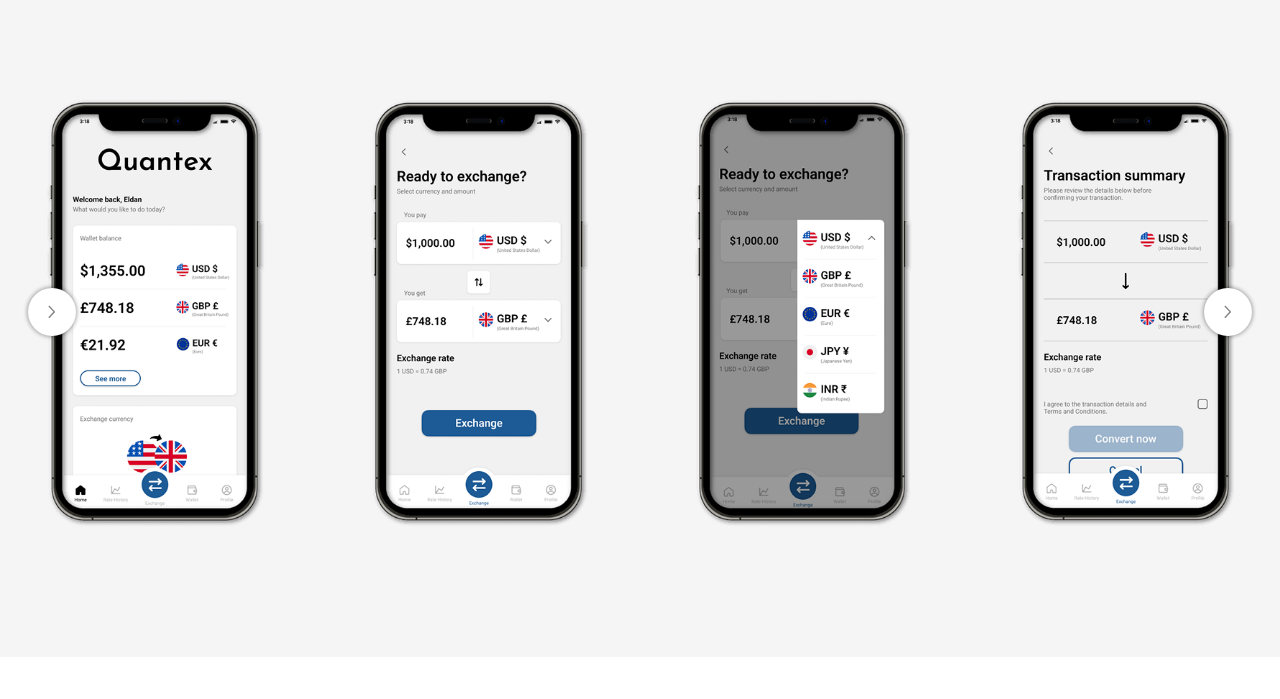
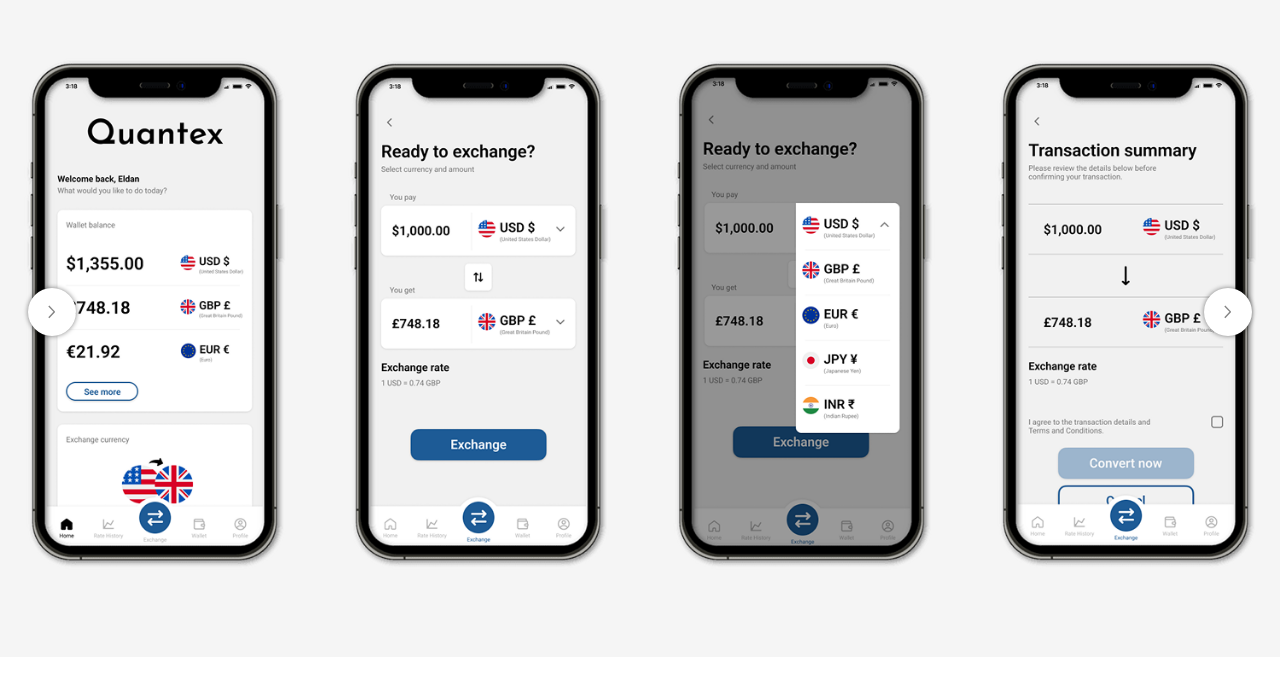
Before and after one commit to mikaridley/Eldan-Ridley-s-Portfolio, a React (Vite) app: page /quantex in a window 1280 px wide. Shown: the part 2661-3360 px from the top of the page. Built offline with nearby package versions, Linux system fonts and the light colour scheme; a web font is replaced by a local one.

Commit message:
Fix carousel size

```diff
--- a/src/assets/styles/cmps/ImgsCarousel.css
+++ b/src/assets/styles/cmps/ImgsCarousel.css
@@ -39,11 +39,11 @@
     height: var(--imgs-carousel-slide-height, 550px);
 
     img {
-      width: 100%;
-      height: 100%;
-      object-fit: contain;
+      margin-inline: auto;
+      height:  100%;
+      max-width: 100%;
+      object-fit: cover;
       object-position: center;
-      display: block;
       cursor: default;
     }
   }
```
